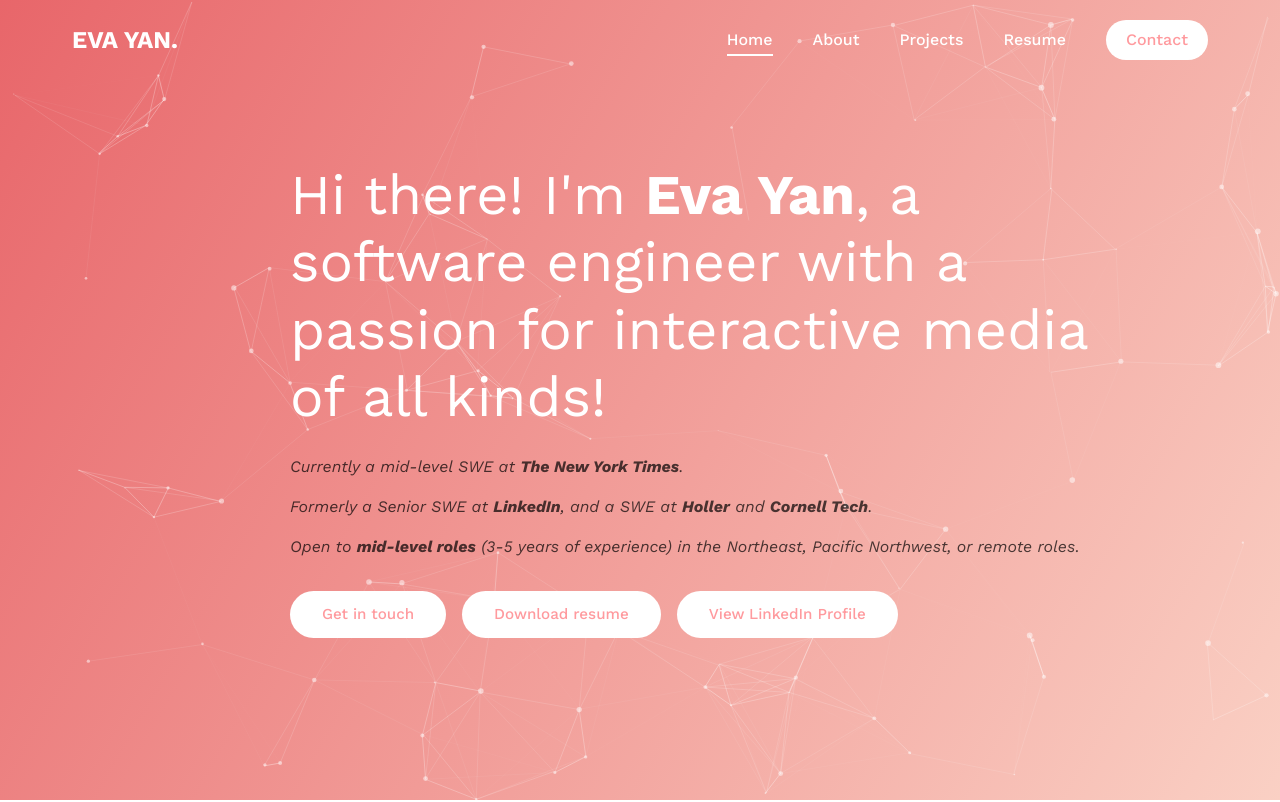
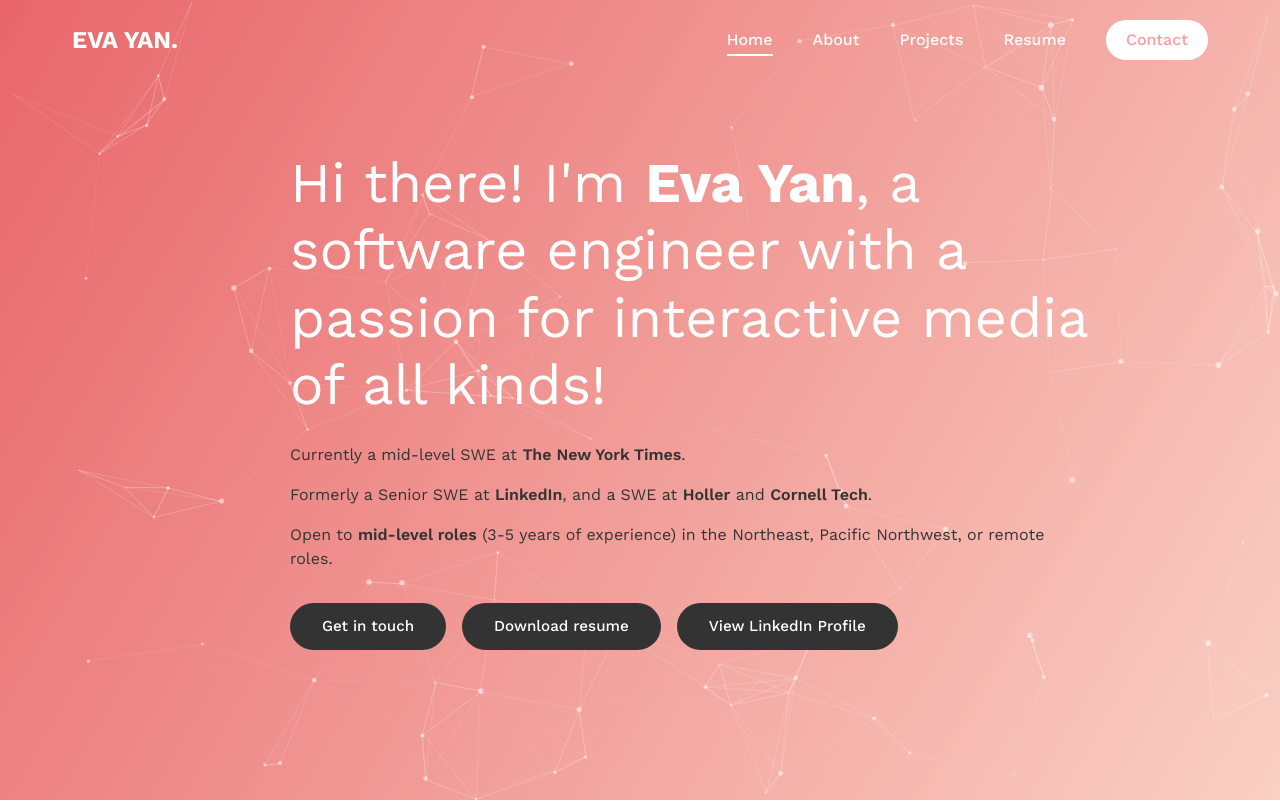
Before and after one commit to skeyan/dev-portfolio, a React (Vite) app: page / in a window 1280 px wide. Shown: the top 802 px of the page. Built offline with nearby package versions, Linux system fonts and the light colour scheme.

Commit message:
Minor hero css a11y changes

```diff
--- a/src/styles/components/hero.scss
+++ b/src/styles/components/hero.scss
@@ -79,9 +79,8 @@
 }
 
 .hero-subtitle {
-  color: rgba(0, 0, 0, 0.7);
+  color: var(--text-dark);
   font-size: 1rem;
-  font-style: italic;
   padding-bottom: 0;
   margin-bottom: 0;
   margin-top: 0;
@@ -95,15 +94,20 @@
   margin-bottom: 1rem;
 }
 
+.hero-subtitle b {
+  color: var(--text-dark);
+  font-weight: 600;
+}
+
 .hero-cta-container {
   margin-top: 2rem;
 }
 
 .hero-button {
-  background-color: var(--text-light);
+  background-color: var(--background-button-dark);
   border: 0;
   border-radius: 9999px;
-  color: var(--color-primary);
+  color: var(--text-light);
   cursor: pointer;
   display: inline-block;
   font-family: 'Work Sans';
@@ -121,7 +125,7 @@
 }
 
 .hero-button:hover {
-  background-color: rgba(255, 255, 255, 0.9);
-  box-shadow: 0 4px 12px rgba(0, 0, 0, 0.15);
+  background-color: var(--background-button-dark-hover);
+  box-shadow: var(--shadow-dark);
   transform: translateY(-2px);
 }
--- a/src/styles/variables.scss
+++ b/src/styles/variables.scss
@@ -10,6 +10,11 @@
   /* Text Colors */
   --text-dark: #333333;
   --text-light: #ffffff;
+
+  /* Background Colors */
+  --background-dark: #333333;
+  --background-button-dark: rgba(51, 51, 51, 1);
+  --background-button-dark-hover: rgb(37, 37, 37);
 
   /* Fonts */
   --font-heading: 'League Spartan', sans-serif;
@@ -27,4 +32,5 @@
   /* Effects */
   --blur-light: blur(5px);
   --shadow-normal: 0 4px 12px rgba(0, 0, 0, 0.1);
+  --shadow-dark: 0 4px 12px rgba(51, 51, 51, 0.3);
 }
```
